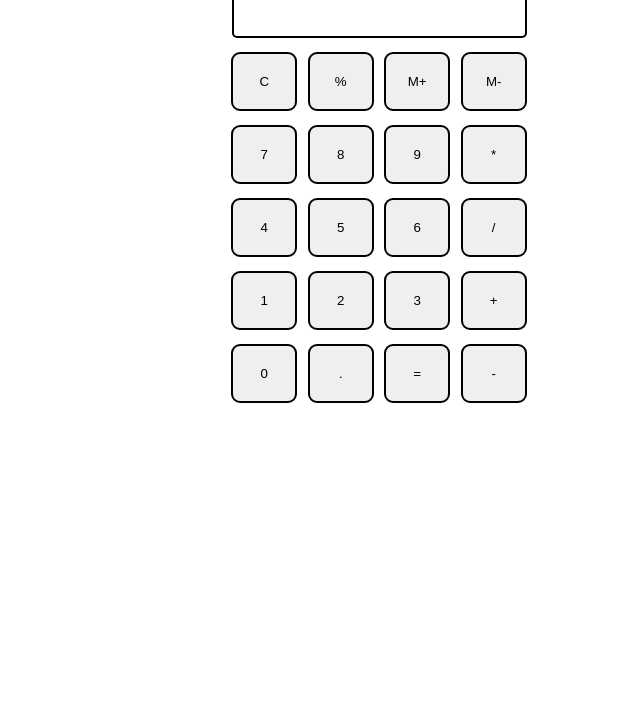
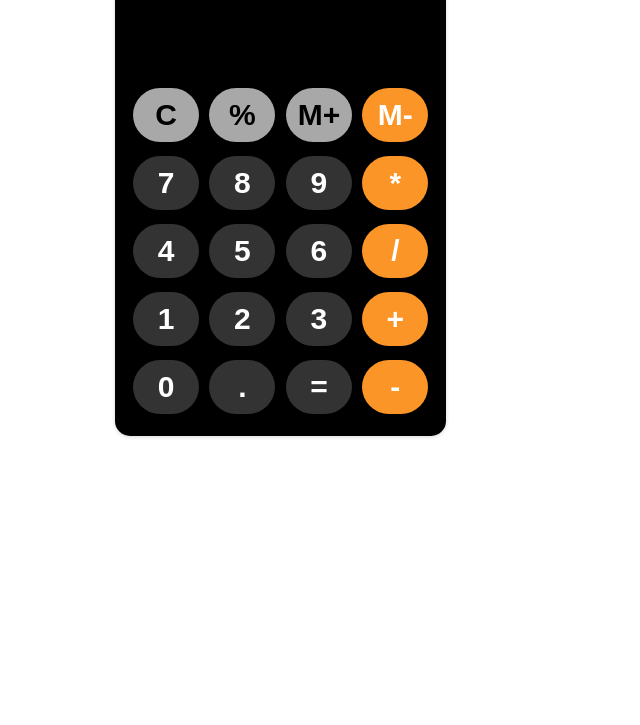
Before and after one commit to Narayan2208/Calculator, a plain HTML site: page index.html in a window 1280 px wide. Shown: the part 96-821 px from the top of the page, without its empty margins (269-909 px from the left). Drawn offline with Linux system fonts and the light colour scheme.

Commit message:
Calculator Design Update

```diff
--- a/index.html
+++ b/index.html
@@ -22,11 +22,15 @@
 
 .button{
     width: 66px;
-    padding:20px;
+    padding:10px 10px;
     margin: 0 3px;
-    border: 2px solid black;
-    border-radius:9px;
+    border: 1px solid black;
+    border-radius:50px;
     cursor: pointer;
+    font-size: 30px;
+    font-weight: 600;
+    border: none;
+    color: rgb(0, 0, 0)
 }
 
 .flex{
@@ -38,6 +42,7 @@ flex-direction: column;
 }
 
 .items-center{
+    color: white;
     align-items: center;
 }
 .row{
@@ -48,55 +53,89 @@ flex-direction: column;
     font-size: 20px;
     margin: 0;
     padding: 10px 0px;
-    border:2px solid black;
+    border:none;
     border-radius: 5px;
+    text-align: center;
+    background: black;
+    color: white;
+    font-size:35px;
+}
 
+.btn-color{
+    border: none;
+    background: #FC9528;
+    color: white;
+
+}
+.btn-color:hover{
+    background: #FFB56A;
+}
+.btn-color-top{
+    background: #A8A8A8;
+}
+
+.outer-border{
+    padding: 15px 15px;
+    border-radius: 15px;
+    position: absolute;
+    left: 30%;
+    background: #000;
+    box-shadow: rgba(0, 0, 0, 0.16) 0px 1px 4px;
+}
+.dark-grey{
+    background: #333333;
+    color: white;
+}
+.dark-grey:hover{
+    background: #4a4a4a;
 }
     </style>
 </head>
 <body>
-    <h1 class="text-center">Calculator</h1>
+    <div class="outer-border">
+    <h1 class="text-center" style="color: white">Calculator</h1>
     <div class="container items-center flex flex-col bg-red mx-auto m-w-20">
         <div class="row">
             <input type="text" class="input">
         </div>
 
         <div class="row">
-            <button class="button">C</button>
-            <button class="button">%</button>
-            <button class="button">M+</button>
-            <button class="button">M-</button>
+            <button class="button btn-color-top">C</button>
+            <button class="button btn-color-top">%</button>
+            <button class="button btn-color-top">M+</button>
+            <button class="button btn-color">M-</button>
             </div>
 
         <div class="row">
-        <button class="button">7</button>
-        <button class="button">8</button>
-        <button class="button">9</button>
-        <button class="button">*</button>
+        <button class="button dark-grey">7</button>
+        <button class="button dark-grey">8</button>
+        <button class="button dark-grey">9</button>
+        <button class="button btn-color">*</button>
         </div>
 
 
         <div class="row">
-            <button class="button">4</button>
-            <button class="button">5</button>
-            <button class="button">6</button>
-            <button class="button">/</button>
+            <button class="button dark-grey">4</button>
+            <button class="button dark-grey">5</button>
+            <button class="button dark-grey">6</button>
+            <button class="button btn-color">/</button>
             </div>
 
             <div class="row">
-                <button class="button">1</button>
-                <button class="button">2</button>
-                <button class="button">3</button>
-                <button class="button">+</button>
+                <button class="button dark-grey">1</button>
+                <button class="button dark-grey">2</button>
+                <button class="button dark-grey">3</button>
+                <button class="button btn-color">+</button>
                 </div>
 
                 <div class="row">
-                    <button class="button">0</button>
-                    <button class="button">.</button>
-                    <button class="button">=</button>
-                    <button class="button">-</button>
+                    <button class="button dark-grey">0</button>
+                    <button class="button dark-grey">.</button>
+                    <button class="button dark-grey">=</button>
+                    <button class="button btn-color">-</button>
                     </div>
     </div>
+</div>
 </body>
 </html>
 <script>
```
